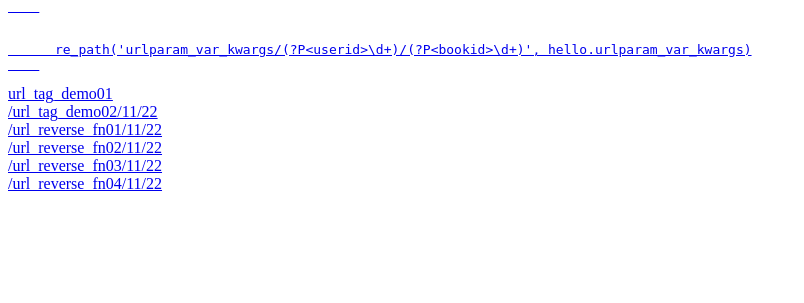
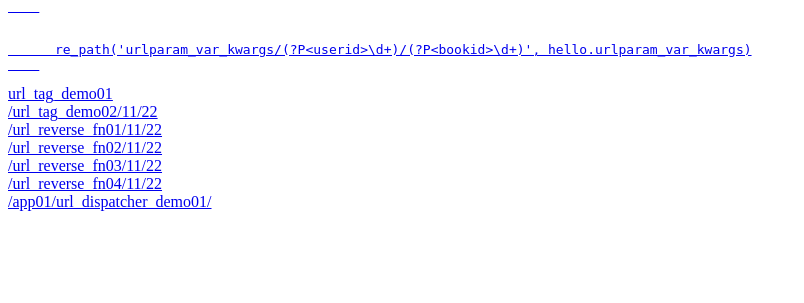
Before and after one commit to yangsg/linux_training_notes, a Django app: page / in a window 1280 px wide. Shown: the part 316-619 px from the top of the page, without its empty margins (0-804 px from the left). Run offline with Django 3.2, Linux system fonts and the light colour scheme.

Commit message:
add url dispatcher about django

```diff
--- /dev/null
+++ b/python3/django/02_django2.2_ubuntu18/web01/app01/urls.py
@@ -0,0 +1,6 @@
+from django.urls import path, re_path, include
+from app01 import views
+
+urlpatterns = [
+    path('url_dispatcher_demo01/', views.url_dispatcher_demo01, name='url_dispatcher_demo01'),
+]
--- a/python3/django/02_django2.2_ubuntu18/web01/templates/index.html
+++ b/python3/django/02_django2.2_ubuntu18/web01/templates/index.html
@@ -74,3 +74,7 @@
 <div>
   <a href='/url_reverse_fn04/11/22'> /url_reverse_fn04/11/22 </a>
 </div>
+
+<div>
+  <a href='/app01/url_dispatcher_demo01/'> /app01/url_dispatcher_demo01/ </a>
+</div>
--- a/python3/django/02_django2.2_ubuntu18/web01/web01/urls.py
+++ b/python3/django/02_django2.2_ubuntu18/web01/web01/urls.py
@@ -14,7 +14,7 @@ Including another URLconf
     2. Add a URL to urlpatterns:  path('blog/', include('blog.urls'))
 """
 from django.contrib import admin
-from django.urls import path, re_path
+from django.urls import path, re_path, include
 from . import hello
 
 urlpatterns = [
@@ -46,6 +46,11 @@ urlpatterns = [
     re_path(r'url_reverse_fn03/(\d+)/(\d+)', hello.url_reverse_fn03, name='url_reverse_fn03'),
     re_path(r'url_reverse_fn04/(?P<user_id>\d+)/(?P<group_id>\d+)', hello.url_reverse_fn04, name='url_reverse_fn04'),
 
+    #// url dispatcher  url分发
+    #// https://docs.djangoproject.com/en/2.2/topics/http/urls/#url-dispatcher
+    #// https://docs.djangoproject.com/en/2.2/topics/http/urls/#including-other-urlconfs
+     path('app01/', include('app01.urls')),
+
 
 
 ]
```
Also changed, not shown: python3/django/02_django2.2_ubuntu18/web01/app01/views.py (+6 -1 lines), python3/django/02_django2.2_ubuntu18/web01/templates/app01/url_dispatcher_demo01_output.html (added, +7 -0 lines).
